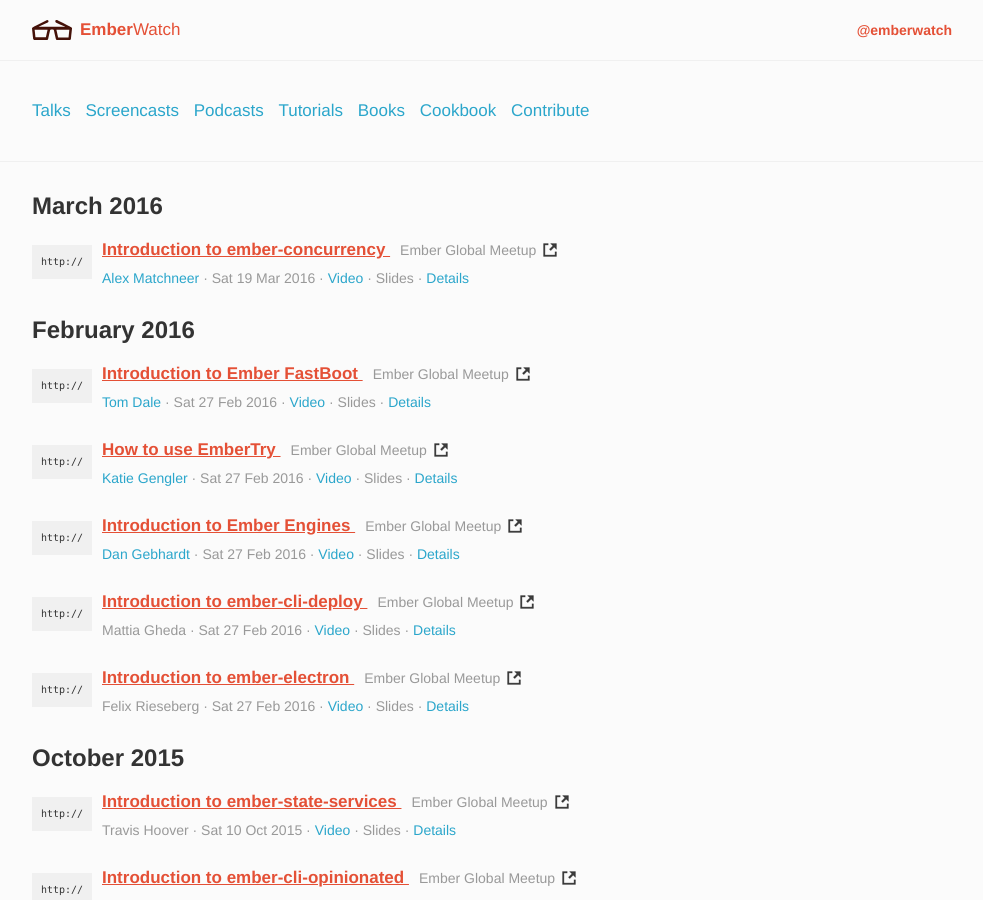
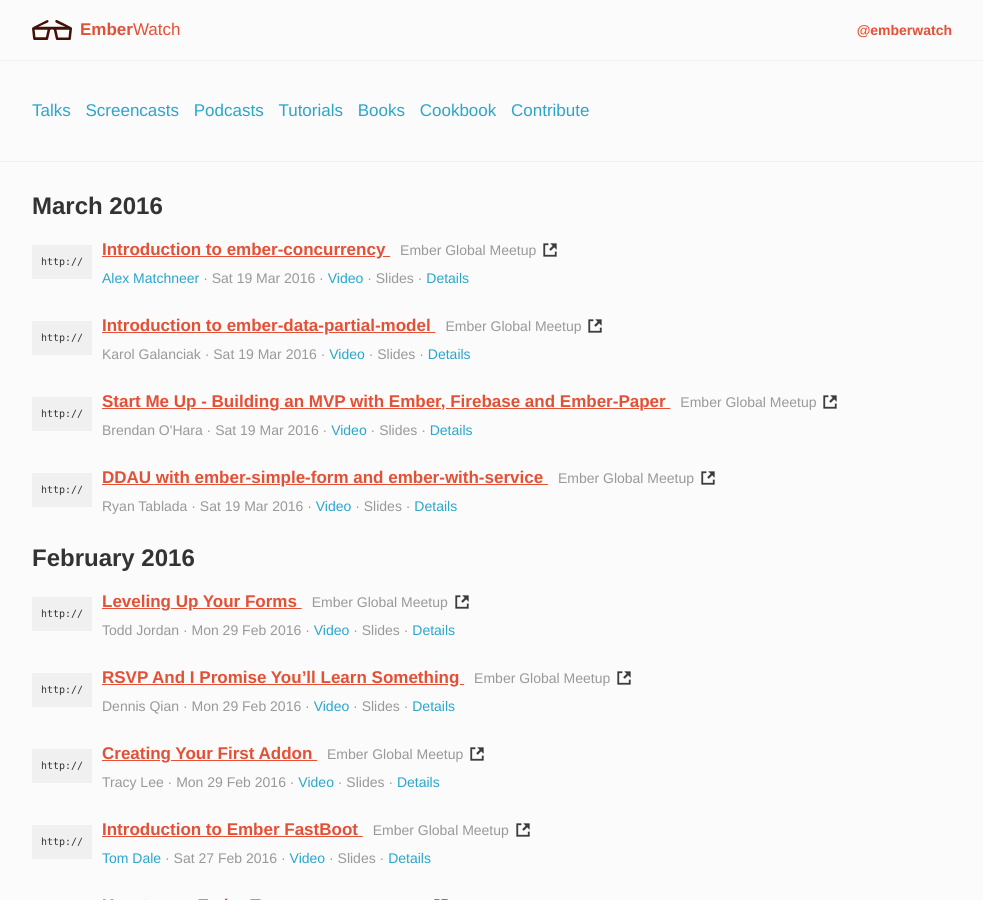
Before and after one commit to emberwatch/emberwatch, a Jekyll site: the page built from index.html, in a window 1280 px wide and 900 px high. Shown: the whole window, without its empty margins (148-1131 px from the left). Built offline with Jekyll 4.4.1, drawn with Linux system fonts in a browser that asks for light colours; comment, search, counter and statistics services are not loaded.

Commit message:
adding more global ember videos

```diff
--- a/_data/people.yml
+++ b/_data/people.yml
@@ -1264,3 +1264,21 @@
   id: 304
 - name: Mattia Gheda
   id: 305
+- name: Ryan Tablada
+  id: 306
+  twitter: ryantablada
+- name: Brendan O'Hara
+  id: 307
+  twitter: brendanohara
+- name: Karol Galanciak
+  id: 308
+  twitter: azdaroth
+- name: Tracy Lee
+  id: 309
+  twitter: ladyleet
+- name: Dennis Qian
+  id: 310
+  twitter: dennis_qian
+- name: Todd Jordan
+  id: 311
+  twitter: tddjordan
--- a/_data/talks.yml
+++ b/_data/talks.yml
@@ -1,4 +1,52 @@
 ---
+- title: DDAU with ember-simple-form and ember-with-service
+  date: '2016-3-19'
+  author_ids:
+  - 306
+  videos:
+  - https://vimeo.com/162631962
+  url: https://vimeo.com/globalembermeetup
+  event_id: 27
+- title: Start Me Up - Building an MVP with Ember, Firebase and Ember-Paper
+  date: '2016-3-19'
+  author_ids:
+  - 307
+  videos:
+  - https://vimeo.com/162620159
+  url: https://vimeo.com/globalembermeetup
+  event_id: 27
+- title: Introduction to ember-data-partial-model
+  date: '2016-3-19'
+  author_ids:
+  - 308
+  videos:
+  - https://vimeo.com/162329720
+  url: https://vimeo.com/globalembermeetup
+  event_id: 27
+- title: Creating Your First Addon
+  date: '2016-2-29'
+  author_ids:
+  - 309
+  videos:
+  - https://vimeo.com/160173201
+  url: https://vimeo.com/globalembermeetup
+  event_id: 27
+- title: RSVP And I Promise You’ll Learn Something
+  date: '2016-2-29'
+  author_ids:
+  - 310
+  videos:
+  - https://vimeo.com/160172303
+  url: https://vimeo.com/globalembermeetup
+  event_id: 27
+- title: Leveling Up Your Forms
+  date: '2016-2-29'
+  author_ids:
+  - 311
+  videos:
+  - https://vimeo.com/159309998
+  url: https://vimeo.com/globalembermeetup
+  event_id: 27
 - title: Introduction to ember-electron
   date: '2016-2-27'
   author_ids:
```
